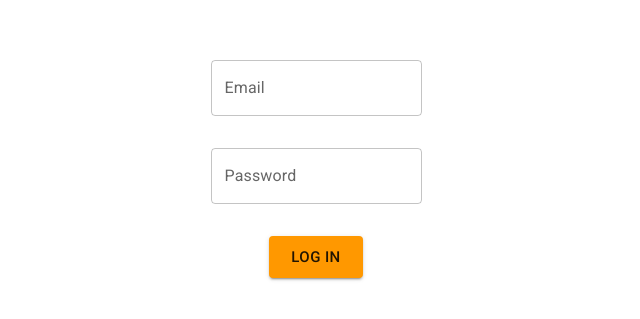
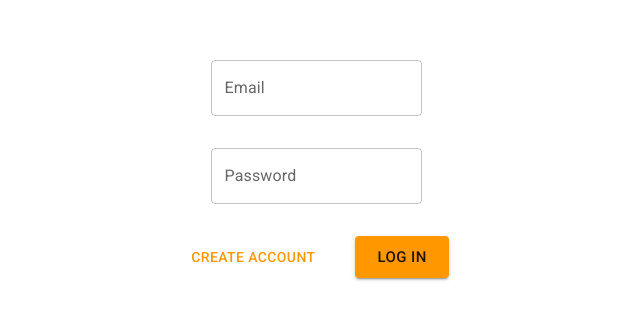
Before and after one commit to shilangyu/SE2-CBT, a React (Vite) app in the folder web/: page /#/login in a window 1280 px wide. Shown: the part 223-542 px from the top of the page, without its empty margins (324-964 px from the left). Built offline with nearby package versions, Linux system fonts and the light colour scheme.

Commit message:
Add routing between login and register

```diff
--- a/web/src/pages/LoginPage/index.tsx
+++ b/web/src/pages/LoginPage/index.tsx
@@ -11,6 +11,7 @@ import * as React from 'react'
 import { useSnackbar } from 'notistack'
 import { useLoginStore } from '../../stores/loginStore'
 import { useAsync } from '../../hooks/useAsync'
+import { Link } from 'react-router-dom'
 
 function LoginPage() {
     const theme = useTheme()
@@ -62,7 +63,16 @@ function LoginPage() {
                     onChange={e => setPassword(e.target.value)}
                 />
             </Grid>
-            <Grid item>
+            <Grid
+                item
+                container
+                direction="row"
+                justifyContent="center"
+                gap={4}
+            >
+                <Button component={Link} to="/register">
+                    Create account
+                </Button>
                 <Button variant="contained" size="large" onClick={onSubmit}>
                     Log in
                 </Button>
--- a/web/src/pages/RegisterPage/index.tsx
+++ b/web/src/pages/RegisterPage/index.tsx
@@ -11,6 +11,7 @@ import * as React from 'react'
 import { useSnackbar } from 'notistack'
 import { useLoginStore } from '../../stores/loginStore'
 import { useAsync } from '../../hooks/useAsync'
+import { Link } from 'react-router-dom'
 
 function RegisterPage() {
     const theme = useTheme()
@@ -99,9 +100,18 @@ function RegisterPage() {
                     onChange={e => setGender(e.target.value)}
                 />
             </Grid>
-            <Grid item>
+            <Grid
+                item
+                container
+                direction="row"
+                justifyContent="center"
+                gap={4}
+            >
+                <Button component={Link} to="/login">
+                    Log in
+                </Button>
                 <Button variant="contained" size="large" onClick={onSubmit}>
-                    Log in
+                    Create account
                 </Button>
             </Grid>
             {loading && (
```
